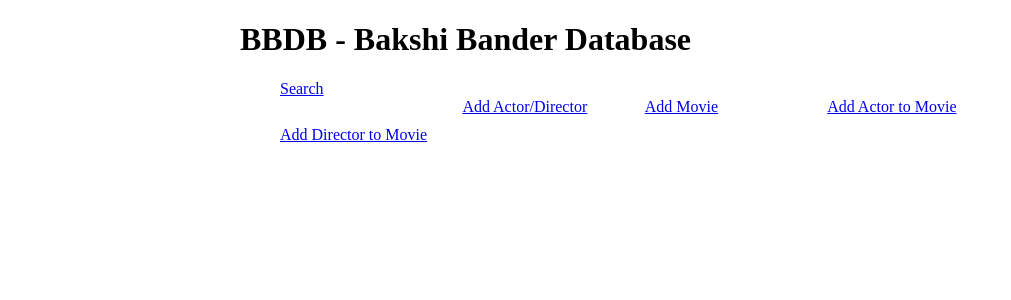
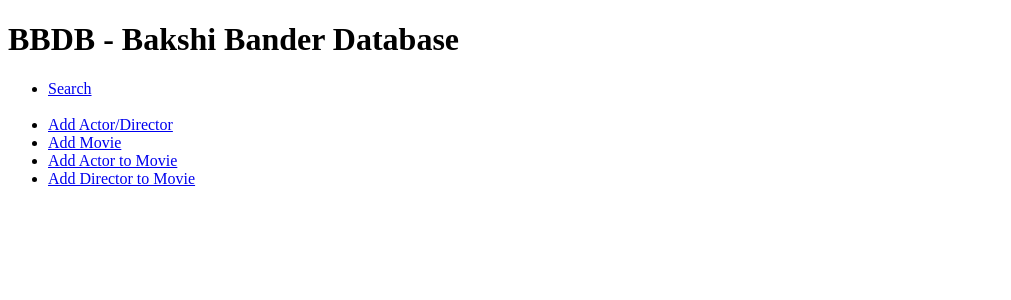
Before and after one commit to lowellbander/CS143, a PHP site: page / in a window 1280 px wide. Shown: the top 300 px of the page, without its empty margins (0-1011 px from the left). Run offline with PHP 8.4, Linux system fonts and the light colour scheme.

Commit message:
removed CSS to make prettier

```diff
--- a/vm-shared/index.php
+++ b/vm-shared/index.php
@@ -2,19 +2,6 @@
 <html>
     <head>
         <title>BBDB - Bakshi Bander Database</title>
-        <style>
-        	body{
-        		width: 800px;
-        		margin: 0 auto;
-        	}
-            #nav li{
-                float: left;
-                width:24%;
-                display: inline;
-                margin-bottom: 10px;
-
-            }
-        </style>
     </head>
     <body>
         <h1>BBDB - Bakshi Bander Database</h1>
```
